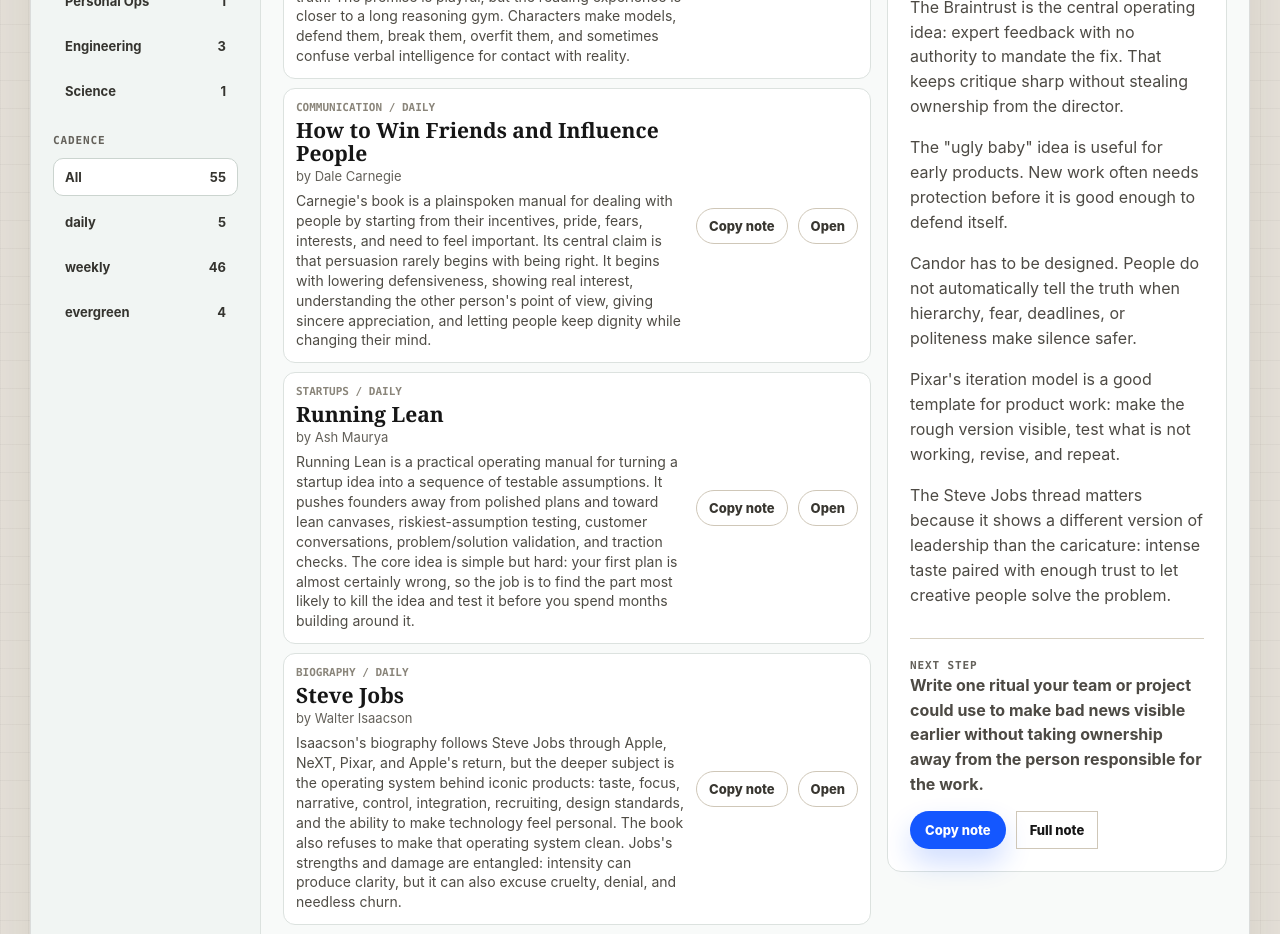
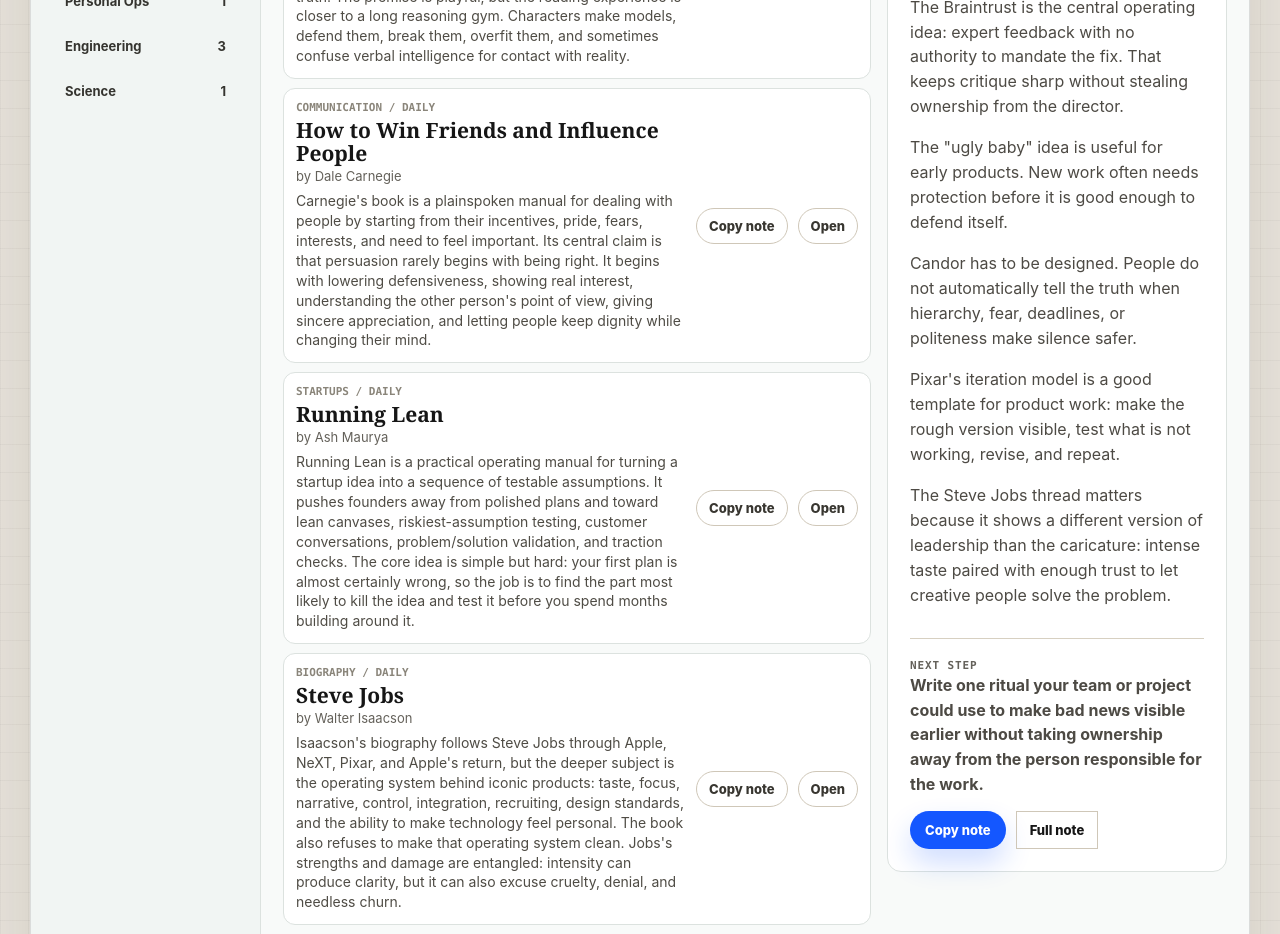
Before and after one commit to georgewangyu/books-radar, a Next.js app: page / in a window 1280 px wide. Shown: the part 1460-2394 px from the top of the page. Built offline with nearby package versions, Linux system fonts and the light colour scheme.

Commit message:
fix: remove cadence catalog filter

```diff
--- a/app/books-radar-app.tsx
+++ b/app/books-radar-app.tsx
@@ -3,7 +3,7 @@
 import { FormEvent, useEffect, useMemo, useState } from "react";
 import Link from "next/link";
 import type { Book } from "@/lib/books";
-import { cadences, getTodaysBook, shelves, statuses } from "@/lib/books";
+import { getTodaysBook, shelves, statuses } from "@/lib/books";
 
 type Status = "idle" | "submitting" | "success" | "error";
 type SortMode = "radar" | "title" | "shelf" | "newest";
@@ -103,7 +103,6 @@
   const todaysBook = getTodaysBook();
   const [query, setQuery] = useState("");
   const [shelf, setShelf] = useState("All");
-  const [cadence, setCadence] = useState("All");
   const [status, setStatus] = useState("All");
   const [sortMode, setSortMode] = useState<SortMode>("radar");
   const [selectedId, setSelectedId] = useState(todaysBook.id);
@@ -121,23 +120,12 @@
       ),
     [books],
   );
-  const cadenceCounts = useMemo(
-    () =>
-      new Map<string, number>(
-        cadences.map((item) => [
-          item,
-          books.filter((book) => book.cadence === item).length,
-        ]),
-      ),
-    [books],
-  );
 
   const filteredBooks = useMemo(() => {
     const normalizedQuery = query.trim().toLowerCase();
 
     return books.filter((book) => {
       const matchesShelf = shelf === "All" || book.shelf === shelf;
-      const matchesCadence = cadence === "All" || book.cadence === cadence;
       const matchesStatus = status === "All" || book.status === status;
       const haystack = [
         book.title,
@@ -157,12 +145,11 @@
 
       return (
         matchesShelf &&
-        matchesCadence &&
         matchesStatus &&
         (!normalizedQuery || haystack.includes(normalizedQuery))
       );
     });
-  }, [books, cadence, query, shelf, status]);
+  }, [books, query, shelf, status]);
 
   const sortedBooks = useMemo(
     () => sortBooks(filteredBooks, sortMode),
@@ -317,25 +304,6 @@
               </button>
             ))}
           </div>
-
-          <p className="rail-title lower">Cadence</p>
-          <div className="rail-list">
-            {["All", ...cadences].map((item) => (
-              <button
-                className={cadence === item ? "rail-item active" : "rail-item"}
-                key={item}
-                onClick={() => setCadence(item)}
-                type="button"
-              >
-                <span>{item}</span>
-                <span>
-                  {item === "All"
-                    ? books.length
-                    : cadenceCounts.get(item) ?? 0}
-                </span>
-              </button>
-            ))}
-          </div>
         </aside>
 
         <section className="book-main" aria-label="Books">
@@ -351,21 +319,6 @@
                 {shelves.map((item) => (
                   <option value={item} key={item}>
                     {item} ({shelfCounts.get(item) ?? 0})
-                  </option>
-                ))}
-              </select>
-            </label>
-            <label className="select-control">
-              <span>Cadence</span>
-              <select
-                aria-label="Cadence filter"
-                value={cadence}
-                onChange={(event) => setCadence(event.target.value)}
-              >
-                <option value="All">All cadence ({books.length})</option>
-                {cadences.map((item) => (
-                  <option value={item} key={item}>
-                    {item} ({cadenceCounts.get(item) ?? 0})
                   </option>
                 ))}
               </select>
@@ -417,13 +370,12 @@
             <span className="sort-note">
               {sortOptions.find(([value]) => value === sortMode)?.[1]}
             </span>
-            {(query || shelf !== "All" || cadence !== "All" || status !== "All") && (
+            {(query || shelf !== "All" || status !== "All") && (
               <button
                 className="text-button"
                 onClick={() => {
                   setQuery("");
                   setShelf("All");
-                  setCadence("All");
                   setStatus("All");
                   setSortMode("radar");
                 }}
--- a/app/globals.css
+++ b/app/globals.css
@@ -849,7 +849,7 @@
 
   .mobile-filter-bar {
     display: grid;
-    grid-template-columns: repeat(2, minmax(0, 1fr));
+    grid-template-columns: 1fr;
     gap: 10px;
     margin-bottom: 12px;
   }
```
Also changed, not shown: 1 other file (tests, documents, lock files or other folders).
